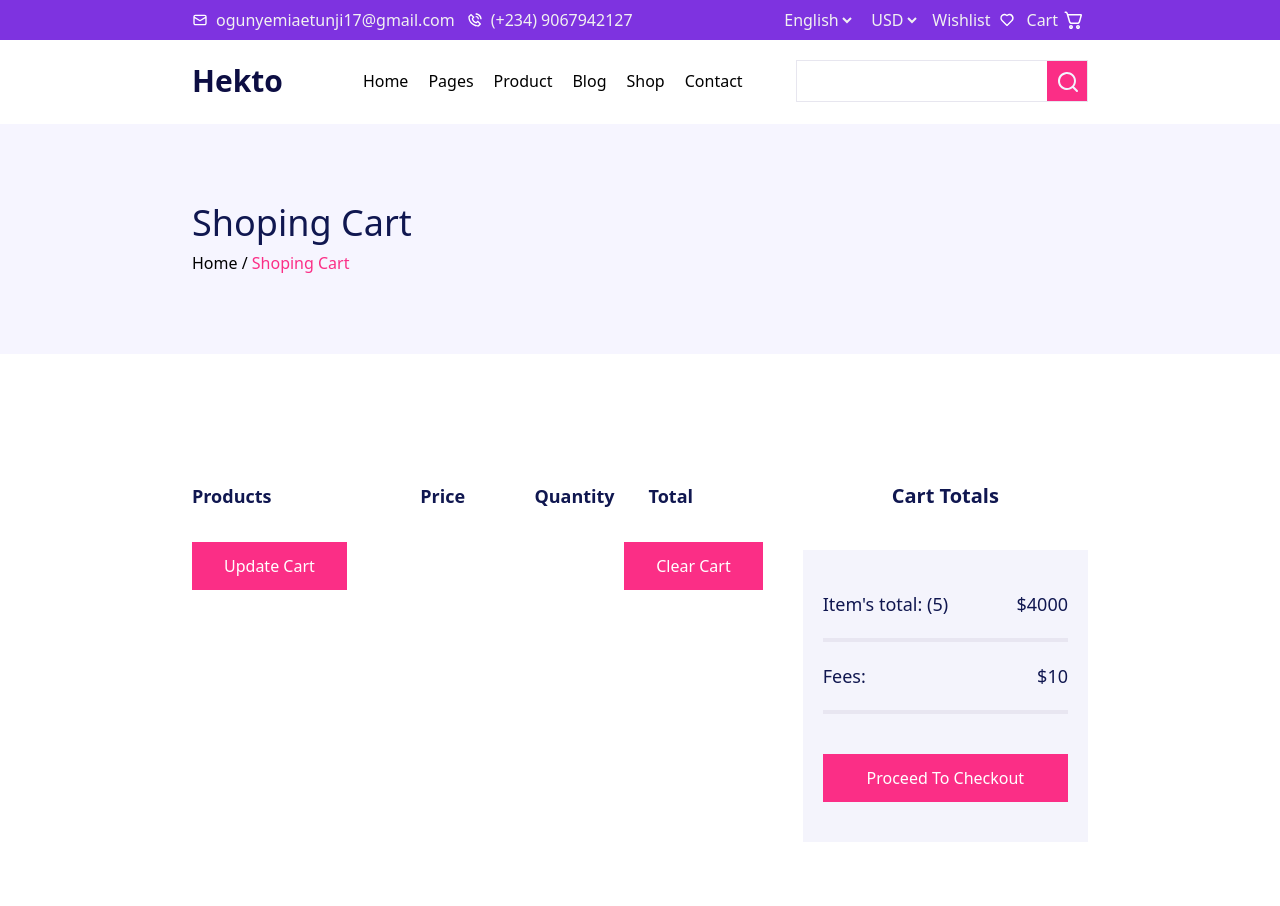
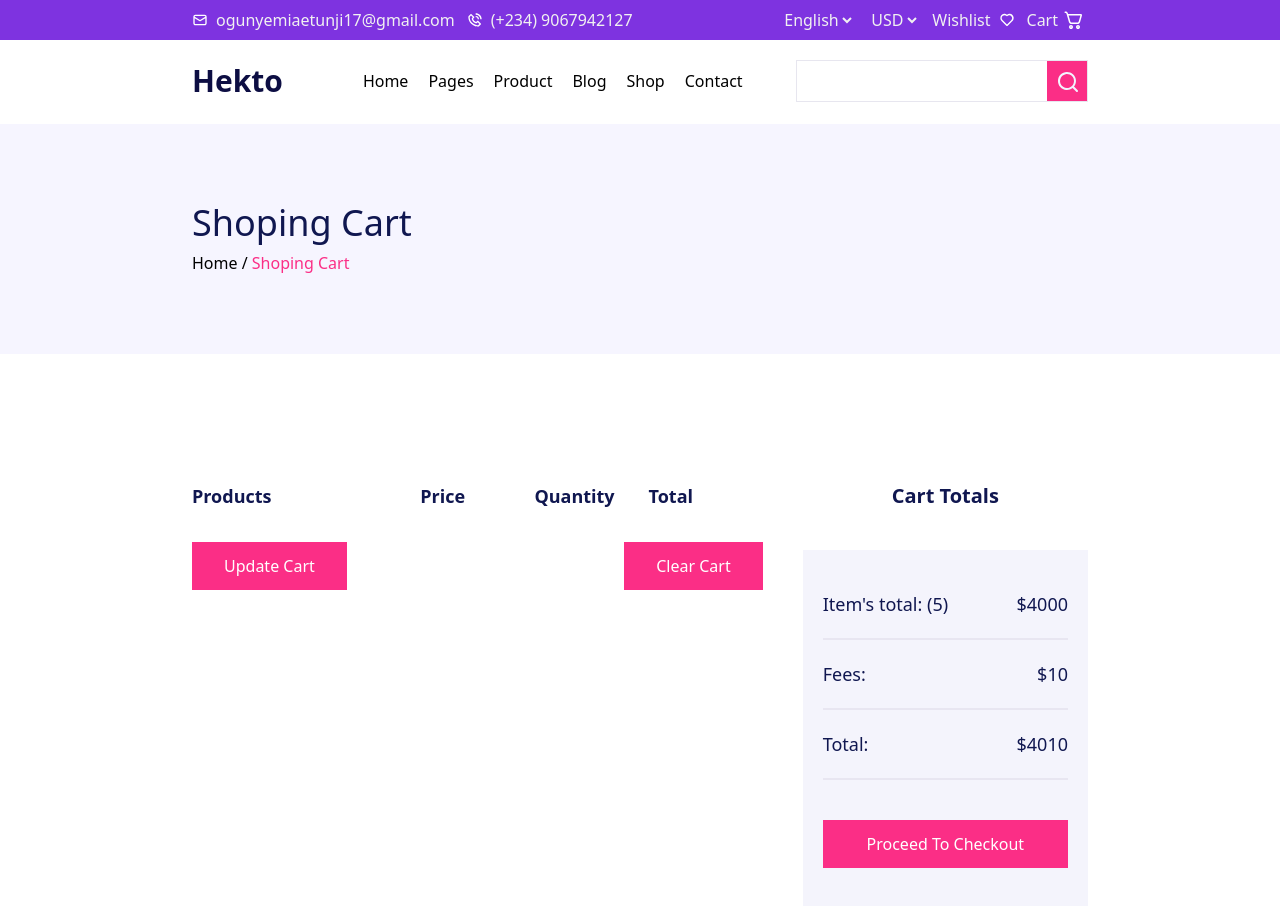
Before and after one commit to Jamleads/Ecommerce-React-app, a React (Vite) app: page /cart in a window 1280 px wide. Before the commit the page ends 842 px from the top, so only its background shows below. Built offline with nearby package versions, Linux system fonts and the light colour scheme.

Commit message:
Remove product from cart

```diff
--- a/src/Components/Cart.jsx
+++ b/src/Components/Cart.jsx
@@ -3,10 +3,20 @@ import { useSelector } from "react-redux";
 import Shocase from "./Showcase";
 import ProductCart2 from "./ProductCart2";
 import Button from "./Button";
+import { useDispatch } from "react-redux";
+import { remove } from "../store/cartSlice";
 
 const Cart = () => {
   const productCart = useSelector((state) => state.cart);
   console.log(productCart);
+
+  const dispatch = useDispatch();
+
+  const removeFromCart = (id) => {
+    dispatch(remove(id));
+    console.log("working");
+  };
+
   return (
     <>
       <Shocase pageTitle="Shoping Cart" />
@@ -33,12 +43,15 @@ const Cart = () => {
 
           {productCart.map((product) => (
             <div key={product.id}>
-              <ProductCart2 {...product} />
+              <ProductCart2
+                {...product}
+                onClick={() => removeFromCart(product.id)}
+              />
             </div>
           ))}
 
           <div className="cart-btns flex items-center justify-between my-5">
-            <Button buttonText="Update Cart" />
+            <Button buttonText="Update Cart" to="/" />
             <Button buttonText="Clear Cart" />
           </div>
         </div>
@@ -50,7 +63,7 @@ const Cart = () => {
             </h1>
 
             <div className="items-total p-5 mt-10 bg-[#F4F4FC]">
-              <div className="flex items-center justify-between py-5 border-b-4 border-[#E8E6F1]">
+              <div className="flex items-center justify-between py-5 border-b-2 border-[#E8E6F1]">
                 <p className="lg:text-lg text-[#101750] text-bold">
                   Item's total: <span>(5)</span>
                 </p>
@@ -59,10 +72,17 @@ const Cart = () => {
                 </p>
               </div>
 
-              <div className="flex items-center justify-between py-5 border-b-4 border-[#E8E6F1]">
+              <div className="flex items-center justify-between py-5 border-b-2 border-[#E8E6F1]">
                 <p className="lg:text-lg text-[#101750] text-bold">Fees:</p>
                 <p className="lg:text-lg text-[#101750] text-bold">
                   $<span>10</span>
+                </p>
+              </div>
+
+              <div className="flex items-center justify-between py-5 border-b-2 border-[#E8E6F1]">
+                <p className="lg:text-lg text-[#101750] text-bold">Total:</p>
+                <p className="lg:text-lg text-[#101750] text-bold">
+                  $<span>4010</span>
                 </p>
               </div>
 
--- a/src/Components/ProductCart2.jsx
+++ b/src/Components/ProductCart2.jsx
@@ -1,7 +1,7 @@
 import React from "react";
 import { useState } from "react";
 
-const ProductCart2 = ({ image, title, price }) => {
+const ProductCart2 = ({ image, title, price, onClick }) => {
   const [count, setCount] = useState(1);
   let singlePrice = price;
   const totalPrice = count * price;
@@ -12,7 +12,10 @@ const ProductCart2 = ({ image, title, price }) => {
         <div className="product-img-wrap w-[30%] h-[90px] border-[#F6F5FF] border-2 bg-[#F7F7F7] flex items-center justify-center relative">
           <img src={image} alt="" width="80%" />
 
-          <div className="btn absolute -top-2 right-0 w-[20px] h-[20px] flex items-center justify-center bg-red-500 text-mainWhite rounded-full">
+          <div
+            className="btn absolute -top-2 right-0 w-[20px] h-[20px] flex items-center justify-center bg-red-500 text-mainWhite rounded-full"
+            onClick={onClick}
+          >
             X
           </div>
         </div>
--- a/src/store/cartSlice.js
+++ b/src/store/cartSlice.js
@@ -7,8 +7,11 @@ const cartSlice = createSlice({
     add(state, action) {
       state.push(action.payload);
     },
+    remove(state, action) {
+      return state.filter((item) => item.id !== action.payload);
+    },
   },
 });
 
-export const { add } = cartSlice.actions;
+export const { add, remove } = cartSlice.actions;
 export default cartSlice.reducer;
--- a/tailwind.config.js
+++ b/tailwind.config.js
@@ -14,6 +14,7 @@ export default {
         purpple: "#7E33E0",
         mainWhite: "#FFF",
         offWhite: "#F1F1F1",
+        offGreen: "#19D16F",
       },
     },
   },
```
